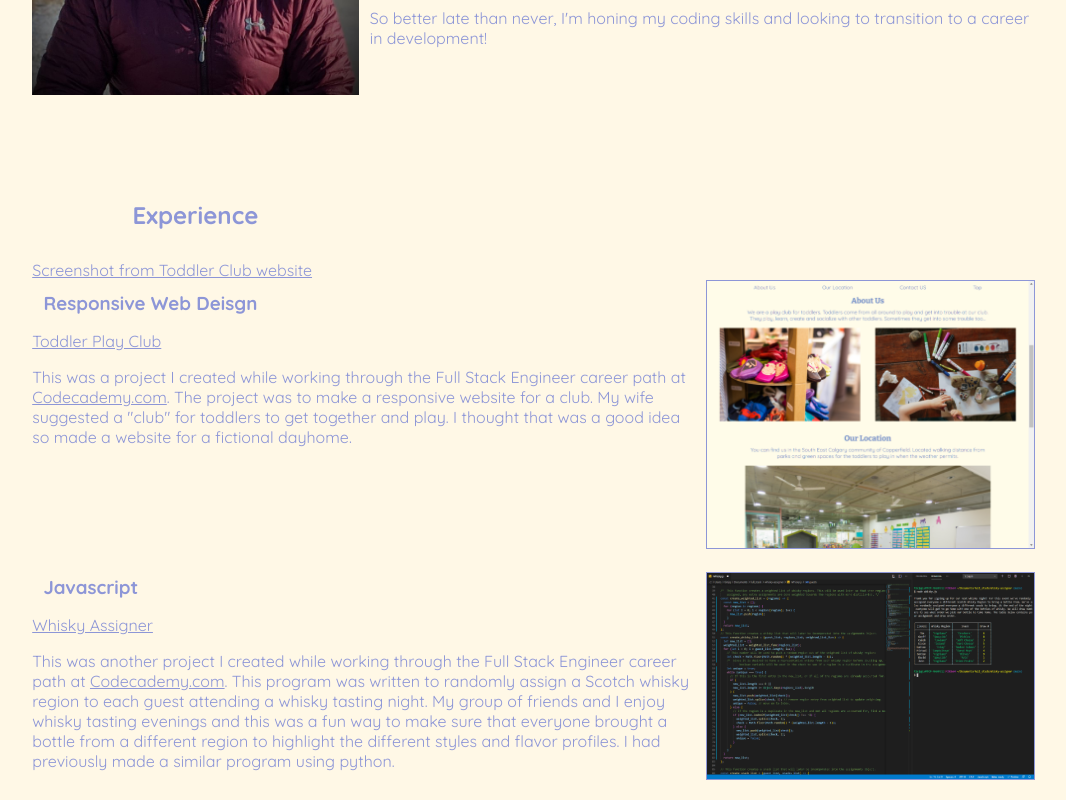
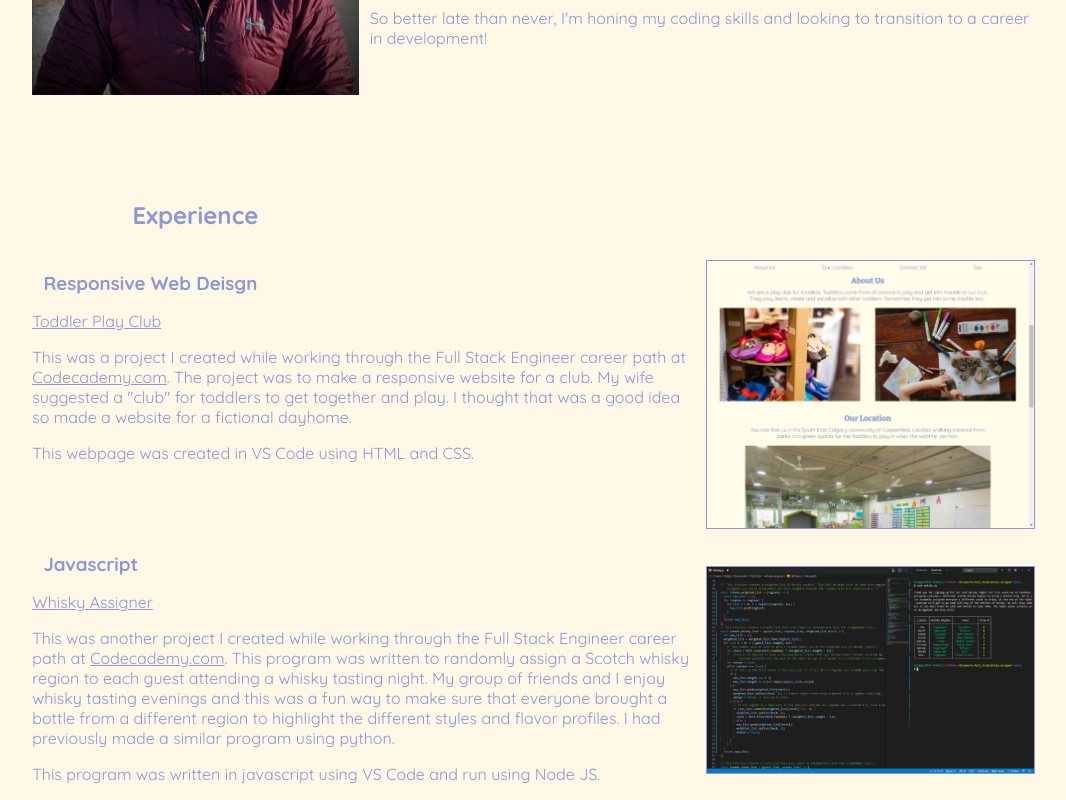
Before and after one commit to timjquigg/timjquigg.github.io, a plain HTML site: page index.html in a window 1280 px wide. Shown: the part 514-1314 px from the top of the page, without its empty margins (107-1173 px from the left). Drawn offline with Linux system fonts and the light colour scheme.

Commit message:
reorganized file structure

```diff
--- a/css/style.css
+++ b/css/style.css
@@ -1,5 +1,7 @@
 /* Fonts for this website */
 @import url('https://fonts.googleapis.com/css2?family=Bitter:ital,wght@0,400;0,700;1,400&family=Quicksand:wght@400;700&display=swap');
+
+/*   Global Styles   */
 
 html {
     scroll-behavior: smooth;
@@ -35,6 +37,11 @@ img {
     margin: 0;
 }
 
+main {
+    padding: 0 0.7rem;
+}
+
+/*   Navigation Bar Styles   */
 .navigation-items {
     background-color: #fff8e6;
     position: fixed;
@@ -58,14 +65,14 @@ img {
     color: inherit;
 }
 
+/*   Header   */
+
 header {
     text-align: center;
     margin: 0.2rem;
 }
 
-main {
-    padding: 0 0.7rem;
-}
+/*   Contact Page   */
 
 #contact {
     display: flex;
@@ -128,7 +135,7 @@ main {
         width: 100%;
         min-height: 500px;
         max-height: 600px;
-        grid-template-columns: 1fr 1fr 1fr;
+        grid-template-columns: repeat(3, 1fr);
         grid-template-rows: 10% 1fr 1fr;
     }
 
@@ -142,7 +149,7 @@ main {
         grid-gap: 0rem 0.7rem;
         grid-column: 1 / span 3;
         grid-row: 2;
-        grid-template-columns: subgrid;
+        grid-template-columns: repeat(3, 1fr);
     }
     #responsive .info {
         grid-column-start: 1;
@@ -164,7 +171,7 @@ main {
         grid-gap: 0rem 0.7rem;
         grid-column: 1 / span 3;
         grid-row: 3;
-        grid-template-columns: subgrid;
+        grid-template-columns: repeat(3, 1fr);
     }
     #javascript .info {
         grid-column: 1 / span 2;
--- a/index.html
+++ b/index.html
@@ -28,7 +28,7 @@
                     <p>The lagging oil and gas industries in Calgary have really made me re-examine what I want to be doing and as my wife asked me last year "what I wanted to do when I grow up." Funny to think of being asked that question already 10+ years into the workforce. But it reminded me of the excitement I always experience when designing an algorithm or the joy I recieved when I finally figured out a bug and my code gave me the results I was expecting.</p>
                     <p>So better late than never, I'm honing my coding skills and looking to transition to a career in development!</p>
                 </div>
-                <img src="resources/profile2.jpg" alt="Tim Profile picture">
+                <img src="img/profile2.jpg" alt="Tim Profile picture">
             </article>
             <section id="experience">
                 <h2>Experience</h2>
@@ -37,17 +37,18 @@
                         <h3>Responsive Web Deisgn</h3>
                         <p><a href="https://timjquigg.github.io/toddler-club/" target="_blank">Toddler Play Club</a></p>
                         <p>This was a project I created while working through the Full Stack Engineer career path at <a href="https://codecademy.com" target="_blank">Codecademy.com</a>. The project was to make a responsive website for a club. My wife suggested a "club" for toddlers to get together and play. I thought that was a good idea so made a website for a fictional dayhome.</p>
+                        <p>This webpage was created in VS Code using HTML and CSS.</p>
                     </div>
-                    <a class="image-link" href="resources/toddler.png">Screenshot from Toddler Club website</a>
-                    <img src="resources/toddler.png" alt="screenshot from Toddler Club website">
+                    <img src="img/toddler.png" alt="screenshot from Toddler Club website">
                 </div>
                 <div id="javascript">
                     <div class="info">
                         <h3>Javascript</h3>
-                        <p><a href="https://github.com/timjquigg/whisky-assigner" target="_blank">Whisky Assigner</a></p>
-                        <p>This was another project I created while working through the Full Stack Engineer career path at <a href="https://codecademy.com" target="_blank">Codecademy.com</a>. This program was written to randomly assign a Scotch whisky region to each guest attending a whisky tasting night. My group of friends and I enjoy whisky tasting evenings and this was a fun way to make sure that everyone brought a bottle from a different region to highlight the different styles and flavor profiles. I had previously made a similar program using python. </p>
+                            <p><a href="https://github.com/timjquigg/whisky-assigner" target="_blank">Whisky Assigner</a></p>
+                            <p>This was another project I created while working through the Full Stack Engineer career path at <a href="https://codecademy.com" target="_blank">Codecademy.com</a>. This program was written to randomly assign a Scotch whisky region to each guest attending a whisky tasting night. My group of friends and I enjoy whisky tasting evenings and this was a fun way to make sure that everyone brought a bottle from a different region to highlight the different styles and flavor profiles. I had previously made a similar program using python. </p>
+                            <p>This program was written in javascript using VS Code and run using Node JS.</p>
                         </div>
-                    <img src="resources/whisky.PNG" alt="screenshot of whisky selector source code">
+                    <img src="img/whisky.PNG" alt="screenshot of whisky selector source code">
                 </div>
             </section>
 
```
Also changed, not shown: img/profile.jpg (renamed from resources/profile.jpg), img/profile2.jpg (renamed from resources/profile2.jpg), img/toddler.png (renamed from resources/toddler.png), img/toddler2.png (renamed from resources/toddler2.png), img/whisky.PNG (renamed from resources/whisky.PNG), js/main.js (added).
